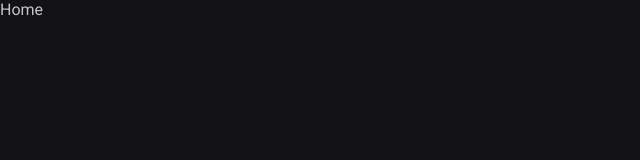
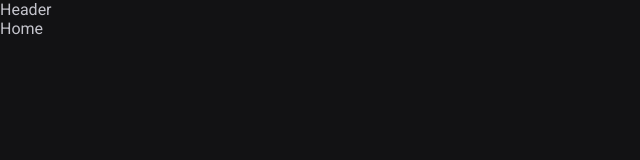
Before and after one commit to FranciscoVieir/Timer, a React (Vite) app: page / in a window 1280 px wide. Shown: the top 160 px of the page, without its empty margins (0-640 px from the left). Built offline with nearby package versions, Linux system fonts and the light colour scheme.

Commit message:
feat: adding routes layout

```diff
--- a/src/Router.tsx
+++ b/src/Router.tsx
@@ -1,12 +1,15 @@
 import { Routes, Route } from 'react-router-dom'
+import DefaultLayout from './layouts/DefaultLayout'
 import History from './pages/History'
 import Home from './pages/Home'
 
 export function Router() {
   return (
     <Routes>
-      <Route path="/" element={<Home />} />
-      <Route path="/history" element={<History />} />
+      <Route path="/" element={<DefaultLayout />}>
+        <Route path="/" element={<Home />} />
+        <Route path="/history" element={<History />} />
+      </Route>
     </Routes>
   )
 }
--- /dev/null
+++ b/src/components/Header.tsx
@@ -0,0 +1,3 @@
+export default function Header() {
+  return <div>Header</div>
+}
--- /dev/null
+++ b/src/layouts/DefaultLayout.tsx
@@ -0,0 +1,12 @@
+import React from 'react'
+import { Outlet } from 'react-router-dom'
+import Header from '../components/Header'
+
+export default function DefaultLayout() {
+  return (
+    <div>
+      <Header />
+      <Outlet />
+    </div>
+  )
+}
```
